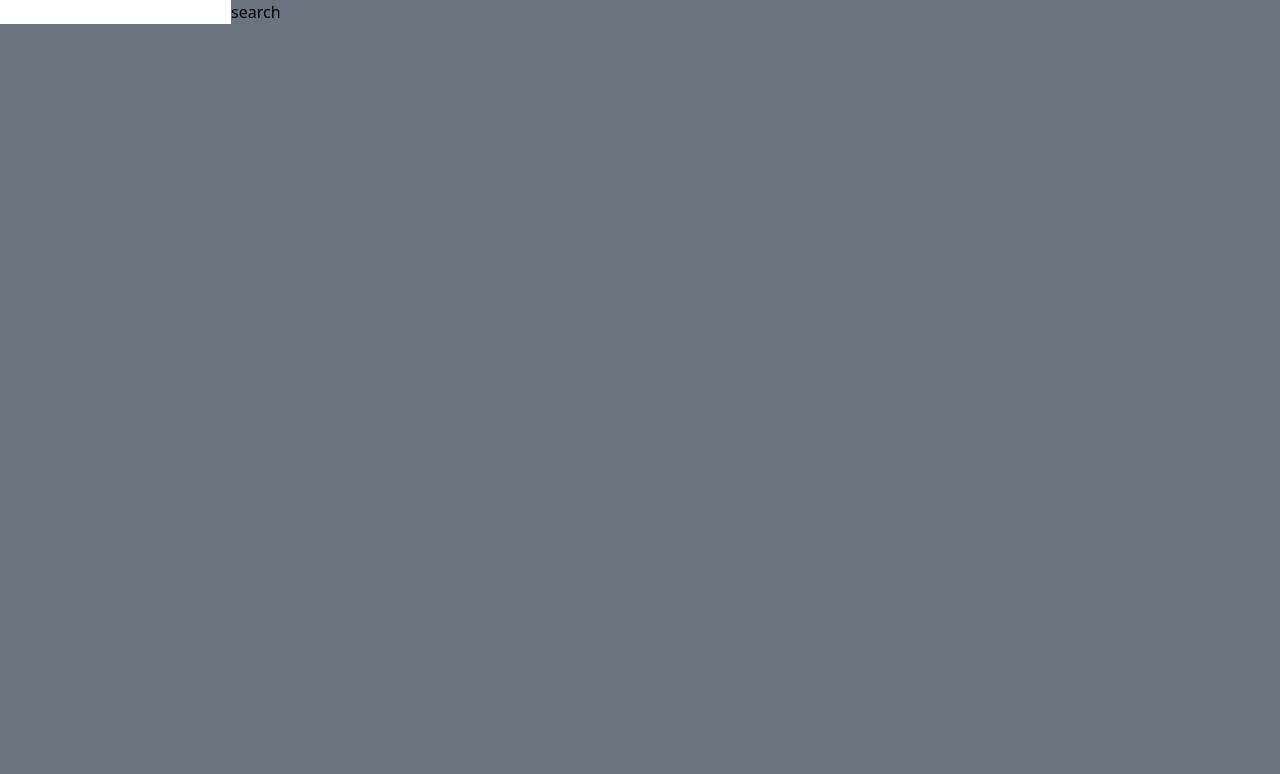
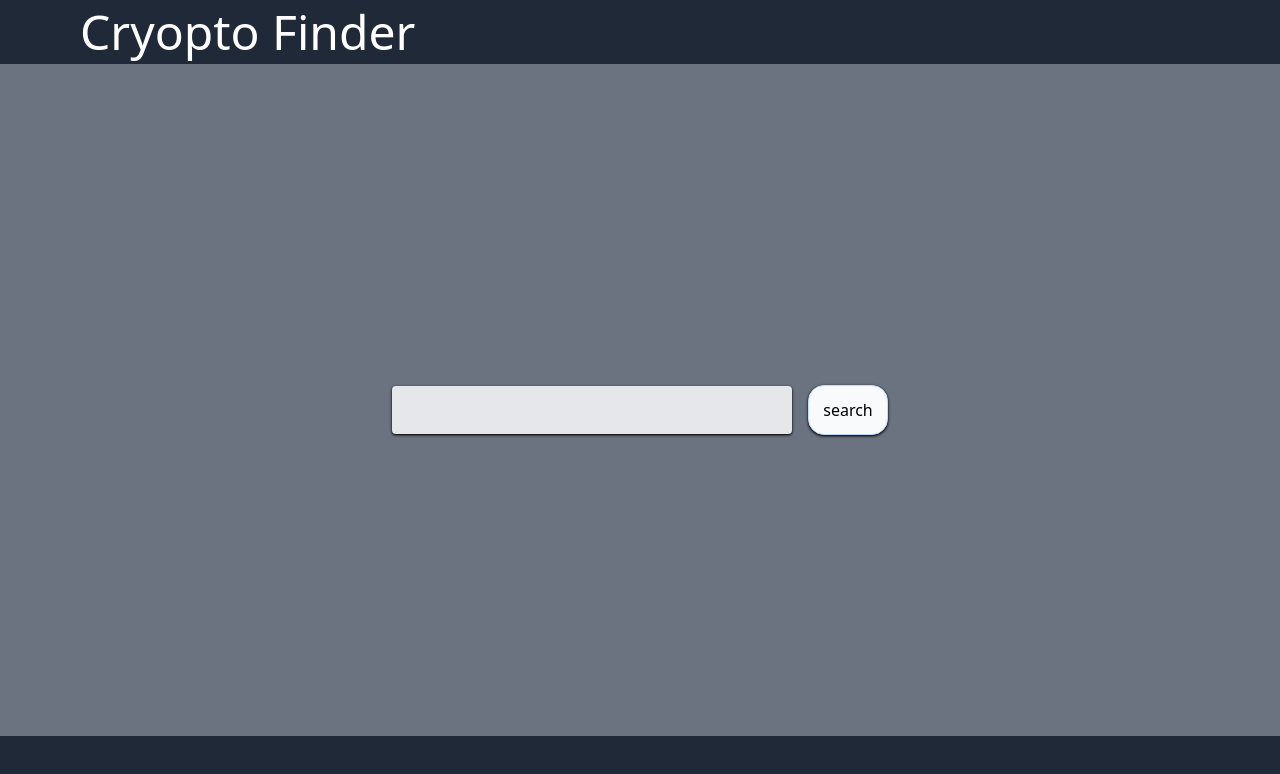
Before and after one commit to dav1lex/crypto-finder, a React (Create React App) app: page / in a window 1280 px wide. Shown: the top 774 px of the page. Built offline with nearby package versions, Linux system fonts and the light colour scheme.

Commit message:
added router works just fine

```diff
--- a/package.json
+++ b/package.json
@@ -8,6 +8,7 @@
     "@testing-library/user-event": "^13.5.0",
     "react": "^18.2.0",
     "react-dom": "^18.2.0",
+    "react-router-dom": "^6.10.0",
     "react-scripts": "5.0.1",
     "tailwindcss": "^3.3.0",
     "web-vitals": "^2.1.4"
--- a/src/App.js
+++ b/src/App.js
@@ -1,38 +1,18 @@
-import {useState} from "react";
-import {logDOM} from "@testing-library/react";
+import {BrowserRouter, Routes, Route} from "react-router-dom";
+import {Home} from './pages/Home'
+import {Coinpage} from "./pages/Coinpage";
 
 function App() {
-    const [searchitem, setsearchitem] = useState('')
-    const [templist,setTemplist] = useState([])
-    const SEARCH_URI = `https://api.coingecko.com/api/v3/search?query=${searchitem}`
+    return (
+        <BrowserRouter>
+            <Routes>
+                <Route path='/' element={<Home/>}/>
+                <Route path='/coin/:api_symbol' element={<Coinpage/>}/>
 
-    function inputhandler(ev) {
-        setsearchitem(ev.target.value)
-    }
+            </Routes>
+        </BrowserRouter>
+    )
 
-    function searchcoin() {
-        fetch(SEARCH_URI).then(r => r.json()).then(json =>
-            setTemplist(json.coins)
-        )
-        console.log(templist)
-        setsearchitem('')
-    }
-
-    return (
-        <div className="w-screen h-screen bg-gray-500">
-            <input onChange={inputhandler}/>
-            <button onClick={searchcoin}>search</button>
-           <div className='flex flex-wrap'>
-               {templist.map((coin)=>{
-                   return <div className='bg-yellow-300 w-52 h-24  m-5'>
-                       <h3>{coin.name}</h3>
-                       <img src={coin.large} width={50}/>
-
-                   </div>
-               })}
-           </div>
-        </div>
-    );
 }
 
 export default App;
--- /dev/null
+++ b/src/pages/Coinpage.js
@@ -0,0 +1,30 @@
+import {Link, useNavigate, useParams} from "react-router-dom";
+
+export function Coinpage() {
+    const params = useParams();
+    const coin = params.api_symbol
+    const navigate = useNavigate()
+    const COIN_URL = `https://api.coingecko.com/api/v3/coins/${coin}`
+    function tohome() {
+        navigate('/')
+    }
+
+    console.log(COIN_URL)
+    return (
+        <>
+            <>
+                <div id={'navbar'} className='w-screen h-[8vh] bg-gray-800 flex pl-20 pr-20 items-center'>
+                    <h1 className='text-5xl text-white cursor-pointer' onClick={tohome}>Cryopto Finder</h1>
+                </div>
+                <div className='w-screen h-[84vh] bg-gray-500 flex items-center justify-center'>
+                    {params.api_symbol}
+                    <Link to={'/'} className='butt'>go back home</Link>
+                </div>
+
+
+                <div className='w-screen h-[8vh] bg-gray-800 fixed bottom-0'></div>
+
+            </>
+        </>
+    )
+}
--- /dev/null
+++ b/src/pages/Home.js
@@ -0,0 +1,26 @@
+import {useNavigate} from "react-router-dom";
+import {Search} from "./Search";
+
+export function Home() {
+
+    const navigate = useNavigate()
+
+    function tohome() {
+        navigate('/')
+    }
+
+    return (
+        <>
+            <div id={'navbar'} className='w-screen h-[8vh] bg-gray-800 flex pl-20 pr-20 items-center'>
+                <h1 className='text-5xl text-white' onClick={tohome}>Cryopto Finder</h1>
+            </div>
+            <div className='w-screen h-[84vh] bg-gray-500 flex items-center justify-center'>
+                <Search/>
+            </div>
+
+
+            <div className='w-screen h-[8vh] bg-gray-800 fixed bottom-0'></div>
+
+        </>
+    )
+}
--- /dev/null
+++ b/src/pages/Search.js
@@ -0,0 +1,61 @@
+import {useState} from "react";
+import {Link} from "react-router-dom";
+
+export function Search() {
+
+    const [searchitem, setsearchitem] = useState('')
+    const [templist, setTemplist] = useState([])
+    const [tempcoin, settempcoin] = useState('')
+    const SEARCH_URI = `https://api.coingecko.com/api/v3/search?query=${searchitem}`
+
+    function inputhandler(ev) {
+        setsearchitem(ev.target.value)
+    }
+
+    function searchcoin(e) {
+        e.preventDefault()
+        fetch(SEARCH_URI).then(r => r.json()).then(json =>
+            setTemplist(json.coins)
+        )
+    }
+
+    console.log(templist)
+    return (
+        <div>
+            <div className='flex flex-col items-center'>
+                <form onSubmit={searchcoin}>
+                    <input className='mr-4 p-3 rounded shadow shadow-black w-[400px] bg-gray-200'
+                           onChange={inputhandler}/>
+                    <button type='submit' className='bg-gray-50 w-20 p-3 border border-blue-200 mt-5  shadow shadow-black
+                 rounded-2xl hover:bg-gray-600 hover:text-gray-300 transition  '>search
+                    </button>
+                </form>
+
+            </div>
+            <div className='flex flex-wrap items-center justify-center'>
+                {templist.slice(0, 10).map((coin, key) => {
+                    return <div key={key} className='bg-gray-600  w-52 h-24 m-5 pl-2 flex items-center rounded shadow
+                    shadow-gray-700 transition ease-in-out cursor-pointer hover:-translate-y-1 hover:scale-110
+                     group'>
+                        <div className='flex flex-col items-center'>
+                            <img src={coin.large} width={50}/>
+                            <span className='italic font-bold'>{coin.symbol}</span>
+                        </div>
+                        <div className='flex flex-col pl-4'>
+                            <div className='group-hover:underline'>{coin.name}</div>
+                            <div className='text-red-300'>Rank:{coin.market_cap_rank}</div>
+                            <Link to={`/coin/${templist[key].api_symbol}`}>More info</Link>
+                        </div>
+                    </div>
+                })}
+
+            </div>
+            <div className='w-screen flex justify-center'>
+            {templist.length > 0 && (
+                <button className='bg-gray-50 w-32 p-3 border border-blue-200 mt-5  shadow shadow-black
+                 rounded-2xl hover:bg-gray-600 hover:text-gray-300 transition ' onClick={()=>setTemplist([])}>clear results</button>
+            )}
+            </div>
+        </div>
+    );
+}
```
Also changed, not shown: 1 other file (tests, documents, lock files or other folders).
